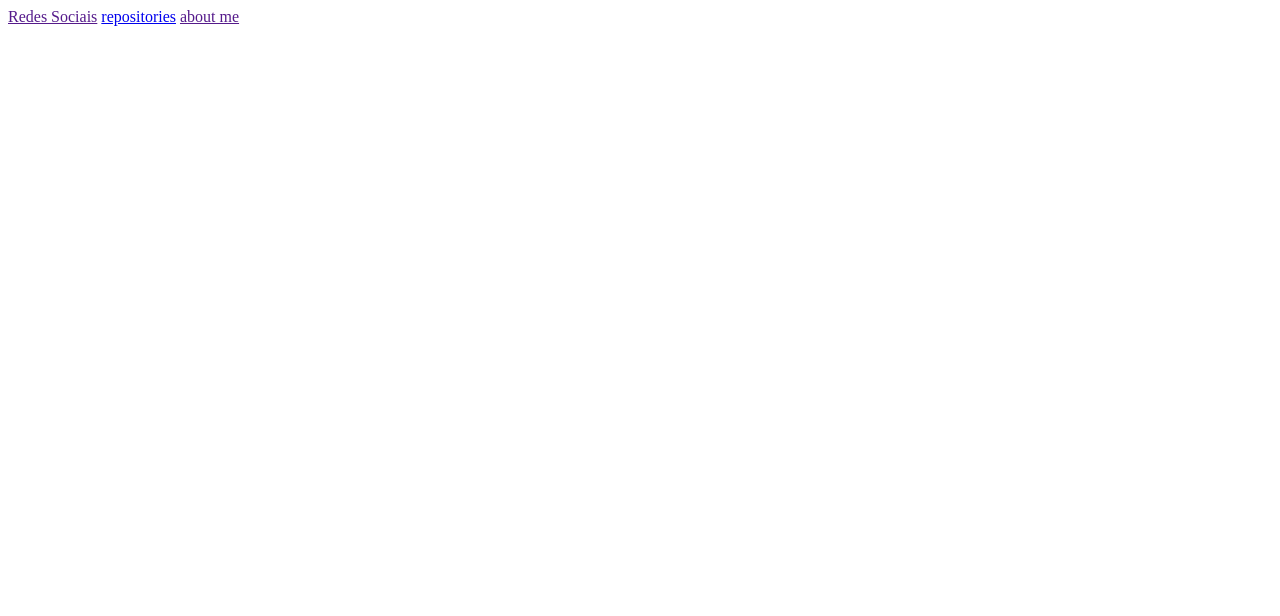
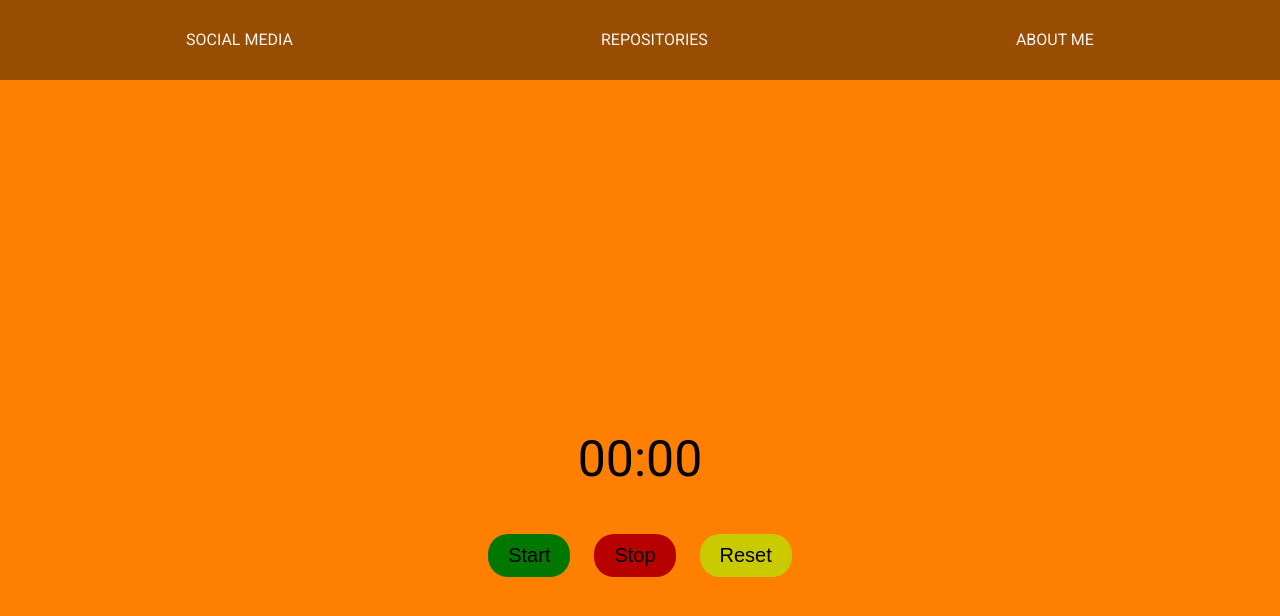
Before and after one commit to Marcelo1201/Classificador, a plain HTML site: page timer/index.html in a window 1280 px wide. Drawn offline with Linux system fonts and the light colour scheme.

Commit message:
styling the start, stop and reset buttons

```diff
--- a/timer/index.html
+++ b/timer/index.html
@@ -4,13 +4,28 @@
     <meta charset="UTF-8">
     <meta http-equiv="X-UA-Compatible" content="IE=edge">
     <meta name="viewport" content="width=device-width, initial-scale=1.0">
-    <title>Cronôgrama</title>
+    <link rel="stylesheet" href="reset.css">
+    <link rel="preconnect" href="https://fonts.googleapis.com">
+    <link rel="preconnect" href="https://fonts.gstatic.com" crossorigin>
+    <link href="https://fonts.googleapis.com/css2?family=Roboto:wght@300;400&display=swap" rel="stylesheet">
+    <link rel="stylesheet" href="style.css ">
+    <script src="cron.js"></script>
+    <title>Cronômetro</title>
 </head>
 <body>
     <header class="cabecalho">
-        <a href="">Redes Sociais</a>
-        <a href="https://github.com/Marcelo1201">repositories</a>
-        <a href="">about me</a>
+        <a class="cabecalho-botao" href="#">social media</a>
+        <a class="cabecalho-botao" target="_blank" href="https://github.com/Marcelo1201">repositories</a>
+        <a class="cabecalho-botao" href="#">about me</a>
     </header>
+
+    <main class="conteudo">
+        <p class="timer">00:00</p>
+        <div class="conteudo-botoes">
+            <button class="botao start">start</button>
+            <button class="botao stop">stop</button>
+            <button class="botao reset">reset</button>
+        </div>
+    </main>
 </body>
 </html>
--- /dev/null
+++ b/timer/reset.css
@@ -0,0 +1,48 @@
+/* http://meyerweb.com/eric/tools/css/reset/
+   v2.0 | 20110126
+   License: none (public domain)
+*/
+
+html, body, div, span, applet, object, iframe,
+h1, h2, h3, h4, h5, h6, p, blockquote, pre,
+a, abbr, acronym, address, big, cite, code,
+del, dfn, em, img, ins, kbd, q, s, samp,
+small, strike, strong, sub, sup, tt, var,
+b, u, i, center,
+dl, dt, dd, ol, ul, li,
+fieldset, form, label, legend,
+table, caption, tbody, tfoot, thead, tr, th, td,
+article, aside, canvas, details, embed,
+figure, figcaption, footer, header, hgroup,
+menu, nav, output, ruby, section, summary,
+time, mark, audio, video {
+	margin: 0;
+	padding: 0;
+	border: 0;
+	font-size: 100%;
+	font: inherit;
+	vertical-align: baseline;
+}
+/* HTML5 display-role reset for older browsers */
+article, aside, details, figcaption, figure,
+footer, header, hgroup, menu, nav, section {
+	display: block;
+}
+body {
+	line-height: 1;
+}
+ol, ul {
+	list-style: none;
+}
+blockquote, q {
+	quotes: none;
+}
+blockquote:before, blockquote:after,
+q:before, q:after {
+	content: '';
+	content: none;
+}
+table {
+	border-collapse: collapse;
+	border-spacing: 0;
+}
--- a/timer/style.css
+++ b/timer/style.css
@@ -0,0 +1,81 @@
+:root{
+    --cor-de-fundo: #ff8000;
+    --cor-cabecalho: #f3f3f3ff;
+    --fonte-principal: Roboto;
+}
+
+body{
+    background-color: var(--cor-de-fundo);
+    font-family: var(--fonte-principal);
+    height: 100vh;
+}
+
+.cabecalho{
+    background-color: rgba(0, 0, 0, 0.4);
+    display: flex;
+    justify-content: space-around;
+    padding: 2em;
+}
+
+.cabecalho-botao{
+    color: var(--cor-cabecalho);
+    text-decoration: none;
+    font-size: 16px;
+    text-transform: uppercase;
+    transition: 0.5s;
+}
+
+.cabecalho-botao:hover{
+    transform: scale(1.1);
+    color: orange;
+}
+
+.conteudo{
+    height: 100vh;
+    align-items: center;
+    display: flex;
+    justify-content: center;
+    flex-direction: column;
+}
+
+.timer{
+    margin: 1em 0;
+    font-size: 50px;
+}
+
+.botao{
+    padding: 0.5em 1em;
+    border-radius: 20px;
+    border: none;
+    cursor: pointer;
+    margin: 0 0.5em;
+    font-size: 20px;
+    text-transform: capitalize;
+}
+
+.start{
+    background-color: #007800;
+}
+
+.start:active{
+    background-color: #006600;
+    box-shadow: 5px 5px 10px #1e1e1e;
+}
+
+.stop{
+    background-color: #b70000;
+}
+
+.stop:active{
+    background-color: #9b0000;
+    box-shadow: 5px 5px 10px #1e1e1e;
+}
+
+.reset{
+    background-color: #caca00;
+}
+
+.reset:active{
+    background-color: #b0b000;
+    box-shadow: 5px 5px 10px #1e1e1e;
+}
```
Also changed, not shown: timer/cron.js (added), timer/cronograma.js (deleted).
